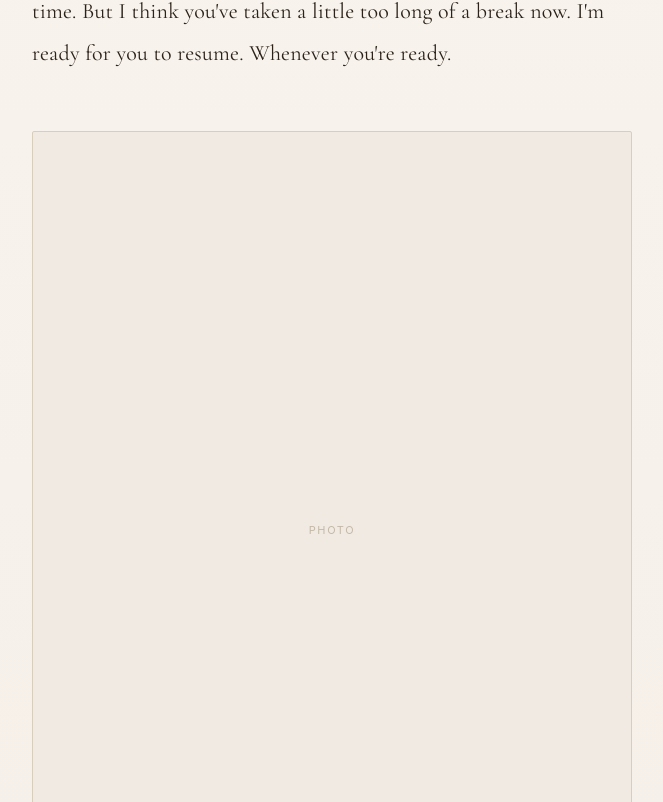
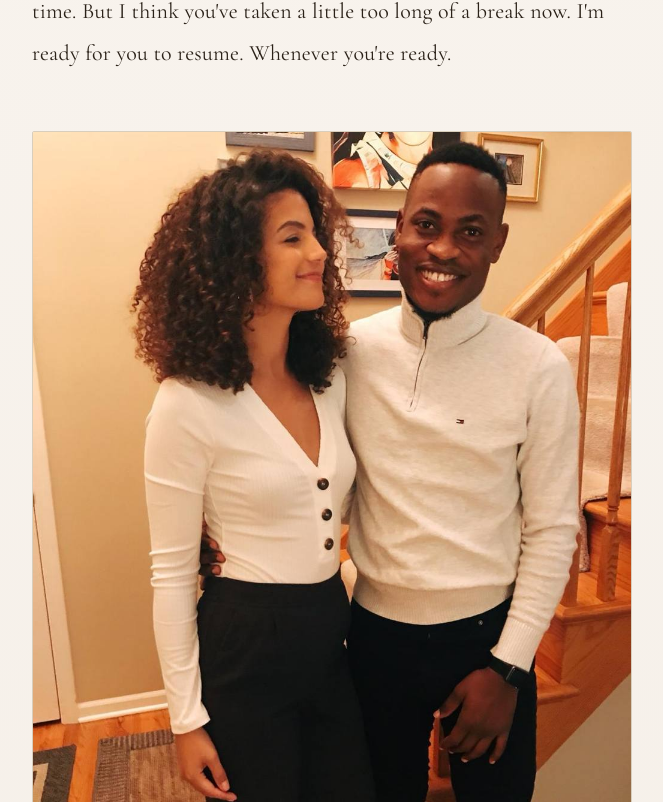
Before and after one commit to lati-bot/overtaxed, a Next.js app: page /hannah in a window 1280 px wide. Shown: the part 1298-2100 px from the top of the page, without its empty margins (308-971 px from the left). Built offline with nearby package versions, Linux system fonts and the light colour scheme.

Commit message:
Add photos + Spotify to Hannah page

```diff
--- a/src/app/hannah/page.tsx
+++ b/src/app/hannah/page.tsx
@@ -55,12 +55,14 @@ function RevealSection({
   );
 }
 
-/* ── Photo placeholder ── */
-function PhotoPlaceholder({
-  aspectRatio = "4 / 5",
+/* ── Photo component ── */
+function Photo({
+  src,
+  alt,
   caption,
 }: {
-  aspectRatio?: string;
+  src: string;
+  alt: string;
   caption?: string;
 }) {
   return (
@@ -72,27 +74,21 @@ function PhotoPlaceholder({
       <div
         style={{
           width: "100%",
-          aspectRatio,
-          background: "#F0EAE2",
+          overflow: "hidden",
+          borderRadius: 2,
           border: "1px solid #D9CEBC",
-          borderRadius: 2,
-          display: "flex",
-          alignItems: "center",
-          justifyContent: "center",
-          overflow: "hidden",
         }}
       >
-        <span
+        {/* eslint-disable-next-line @next/next/no-img-element */}
+        <img
+          src={src}
+          alt={alt}
           style={{
-            fontFamily: SANS,
-            fontSize: 11,
-            letterSpacing: "0.15em",
-            textTransform: "uppercase",
-            color: "#C4B9A8",
+            width: "100%",
+            height: "auto",
+            display: "block",
           }}
-        >
-          Photo
-        </span>
+        />
       </div>
       {caption && (
         <p
@@ -311,7 +307,7 @@ export default function HannahPage() {
           </RevealSection>
 
           {/* — Photo moment 1 — */}
-          <PhotoPlaceholder aspectRatio="3 / 4" />
+          <Photo src="/hannah/photo1.jpg" alt="Tomi and Hannah" />
 
           {/* — The memory — */}
           <RevealSection>
@@ -402,7 +398,7 @@ export default function HannahPage() {
           </RevealSection>
 
           {/* — Photo moment 2 — */}
-          <PhotoPlaceholder aspectRatio="16 / 10" />
+          <Photo src="/hannah/photo2.jpg" alt="Tomi and Hannah" />
 
           {/* — The future — */}
           <RevealSection>
```
Also changed, not shown: public/hannah/photo1.jpg (added), public/hannah/photo2.jpg (added).
